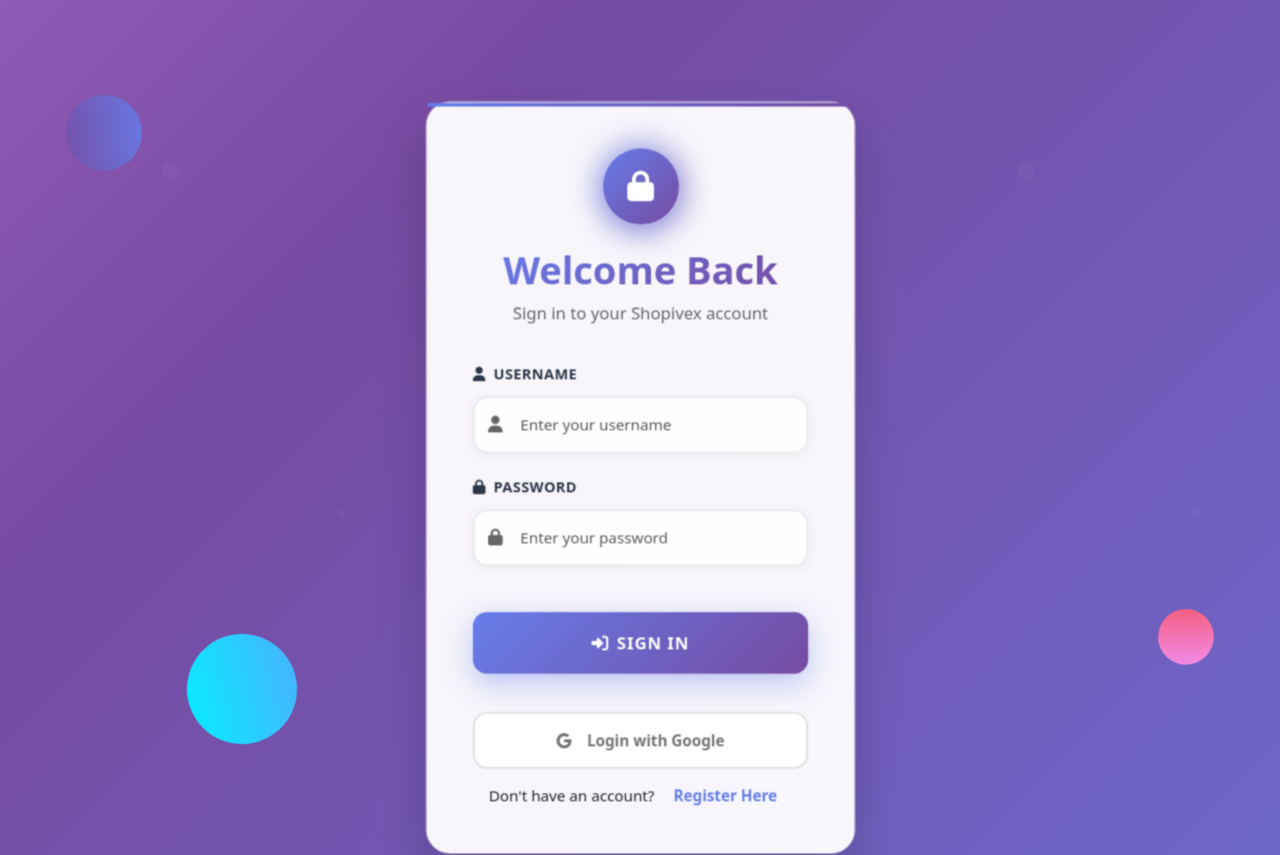
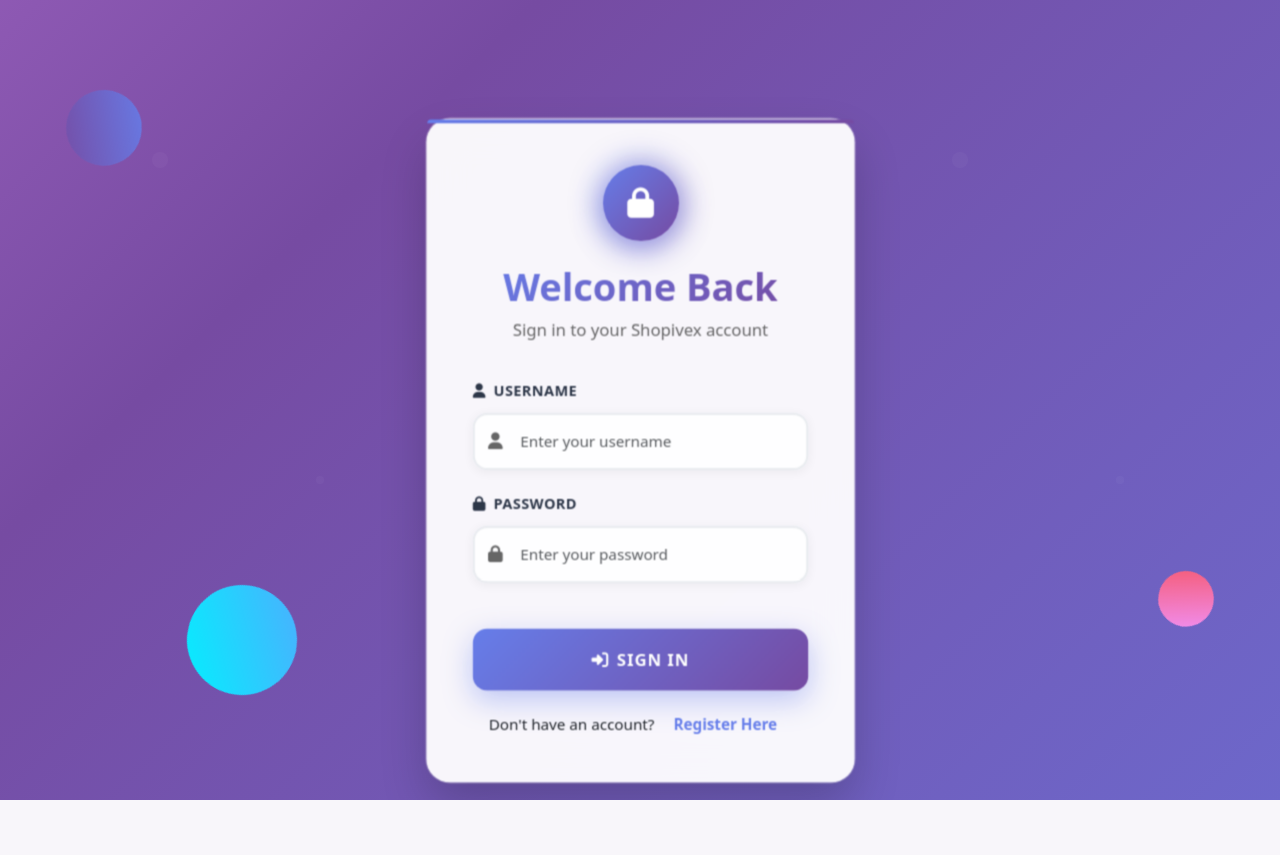
Before and after one commit to kkanandu/shopii, a Django app: page /accounts/log in a window 1280 px wide. Shown: the part 80-935 px from the top of the page. After the commit the page ends 880 px from the top, so only its background shows below. Run offline with Django 5.2, Linux system fonts and the light colour scheme; some libraries are stand-ins or nearby versions.

Commit message:
Update login.html

```diff
--- a/accounts/templates/login.html
+++ b/accounts/templates/login.html
@@ -454,12 +454,12 @@
                         </button>
                     </form>
 
-                    <div class="text-center mt-3">
+                    <!-- <div class="text-center mt-3">
                         <a href="{% provider_login_url 'google' %}" class="btn btn-google">
                             <i class="bi bi-google me-2"></i>
                             Login with Google
                         </a>
-                    </div>
+                    </div> -->
 
                     <div class="auth-links">
                         <p class="mb-0">Don't have an account?
```
